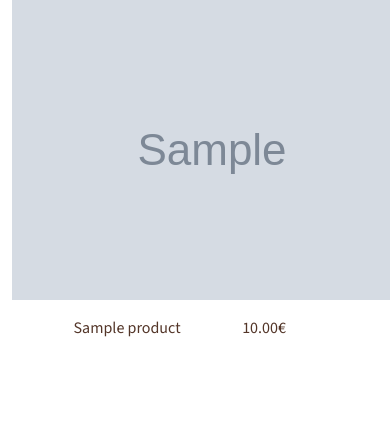
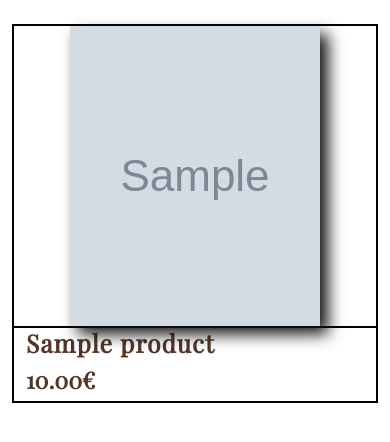
Before and after one commit to Gary-Burke/bake_my_cake, a Django app: a page that uses products/templates/products/product_details.html in a window 390 px wide; the page is wider, and only the part inside the window is pictured. Shown: the part 124-566 px from the top of that part. Run offline with Django 5.2, Linux system fonts and the light colour scheme; tables that the repository leaves empty hold one stand-in row (values such as "Sample post"); grey boxes marked "Sample" are stand-in pictures; some libraries are stand-ins or nearby versions.

Commit message:
Add initial style and responsive design for product details

```diff
--- a/products/static/products/css/products.css
+++ b/products/static/products/css/products.css
@@ -1,3 +1,5 @@
+/* Products List View */
+
 .product-card img {
     width: auto;
     height: 250px;
@@ -13,9 +15,9 @@
     font-weight: bold;
 }
 
-a:has(.logo) {
-    position: absolute;
-    top: 0.2rem;
+/* Select parent link element of class product-card */
+a:has(.product-card) {
+    text-decoration: none;
 }
 
 #scroll-top {
@@ -33,7 +35,6 @@ a:has(.logo) {
 }
 
 /* Pagination Element */
-
 .pagination .page-link {
     text-decoration: none;
     color: var(--dark-color);
@@ -44,14 +45,34 @@ a:has(.logo) {
     color: var(--highlight-color);
 }
 
-/* ----- Media Queries ----- */
+/* Product Details View */
 
-/* medium screen sizes - 768px up*/
+.product-details img {
+    width: auto;
+    height: 300px;
+    max-width: 250px;
+    filter: drop-shadow(0.5rem 0.5rem 0.5rem #101010);
+}
+
+.product-details,
+.product-details > div {
+    border: 1px solid black;
+}
+
+/* Medium screen sizes - 768px up*/
 
 @media screen and (min-width: 768px) {
-    .cake-card img {
-        width: auto;
+    .product-details img {
         height: 300px;
-        max-width: 240px;
+        max-width: 250px;
     }
 }
+
+/* Large screen sizes - 1024px up*/
+
+@media screen and (min-width: 992px) {
+    .product-details img {
+        height: 500px;
+        max-width: 350px;
+    }
+}
--- a/products/templates/products/product_details.html
+++ b/products/templates/products/product_details.html
@@ -6,8 +6,11 @@
 {% endblock %}
 
 {% block content %}
-<section class="container text-center">
-    <div class="col-11 col-md-10 col-lg-8">
+<section class="container">
+
+    <div class="row product-details mx-auto mt-4">
+
+        <div class="col-md-5 text-center">
             {% if product.image_url %}
             <img src="{{ product.image_url }}" alt="{{ product.name }}">
             {% elif product.image %}
@@ -15,12 +18,15 @@
             {% else %}
             <img src="{% static 'images/placeholder.webp' %}" alt="No image available">
             {% endif %}
+        </div>
 
-        <div class="d-flex flex-row justify-content-evenly mt-3">
-            <p>{{ product.name }}</p>
-            <p>{{ product.base_price }}€</p>
+        <div class="col-md-7 ">
+            <h2>{{ product.name }}</h2>
+            <h3>{{ product.base_price }}€</h3>
         </div>
+
     </div>
+
 </section>
 {% endblock %}
 
--- a/static/css/style.css
+++ b/static/css/style.css
@@ -22,10 +22,15 @@ body {
 
 h1,
 h2 {
+    letter-spacing: 0.06rem;
+}
+
+h1,
+h2,
+h3 {
     font-family: var(--heading-font);
     color: var(--dark-color);
-    font-weight: 600;
-    letter-spacing: 0.06rem;
+    font-weight: bold;
 }
 
 
@@ -41,9 +46,10 @@ h2 {
     height: 5rem;
 }
 
-/* Select parent link element of class product-card */
-a:has(.product-card) {
-    text-decoration: none;
+/* Select parent link element of class logo */
+a:has(.logo) {
+    position: absolute;
+    top: 0.2rem;
 }
 
 #nav-top {
```
Lines whose indentation alone changed are shown as unchanged.
